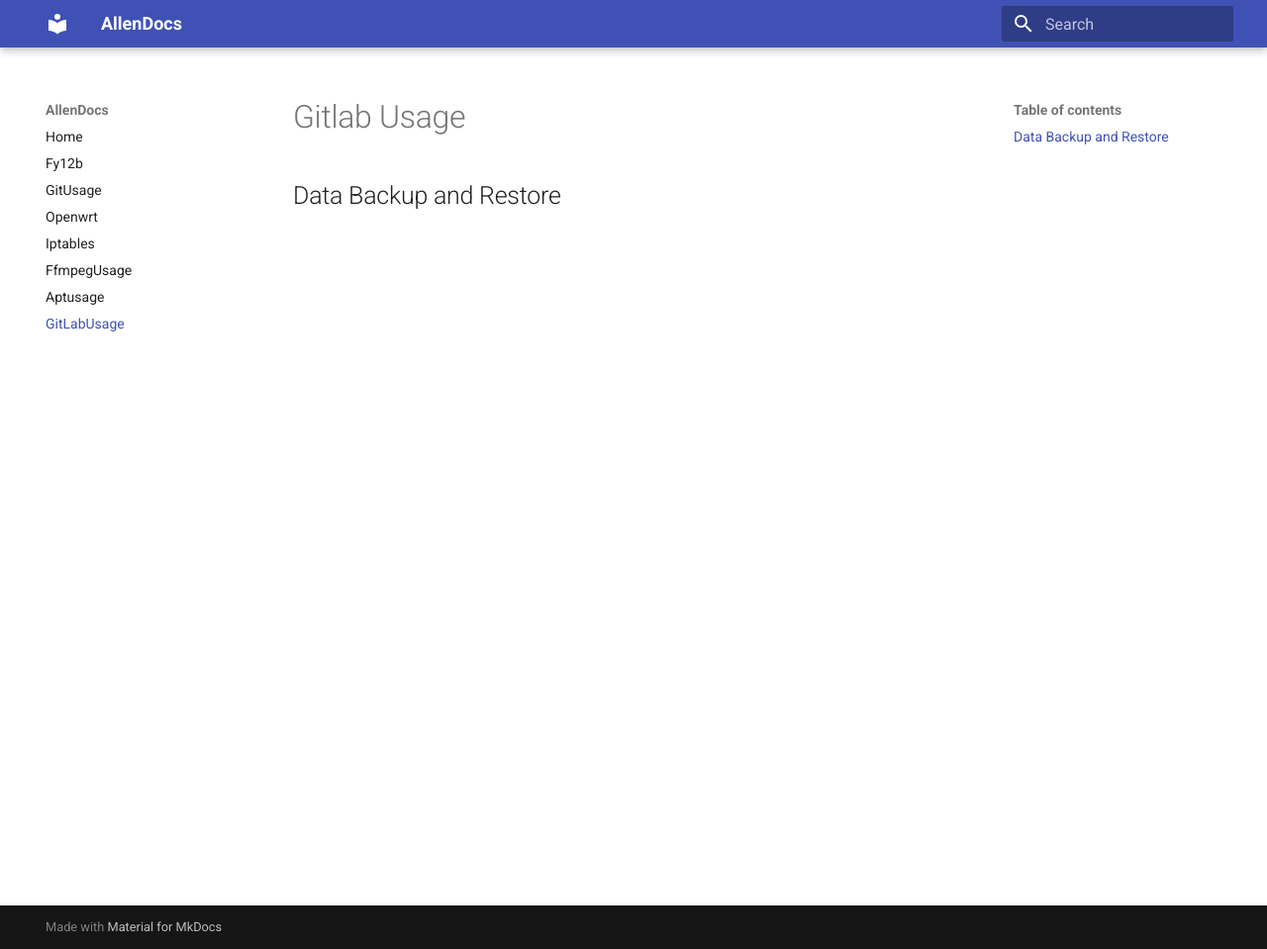
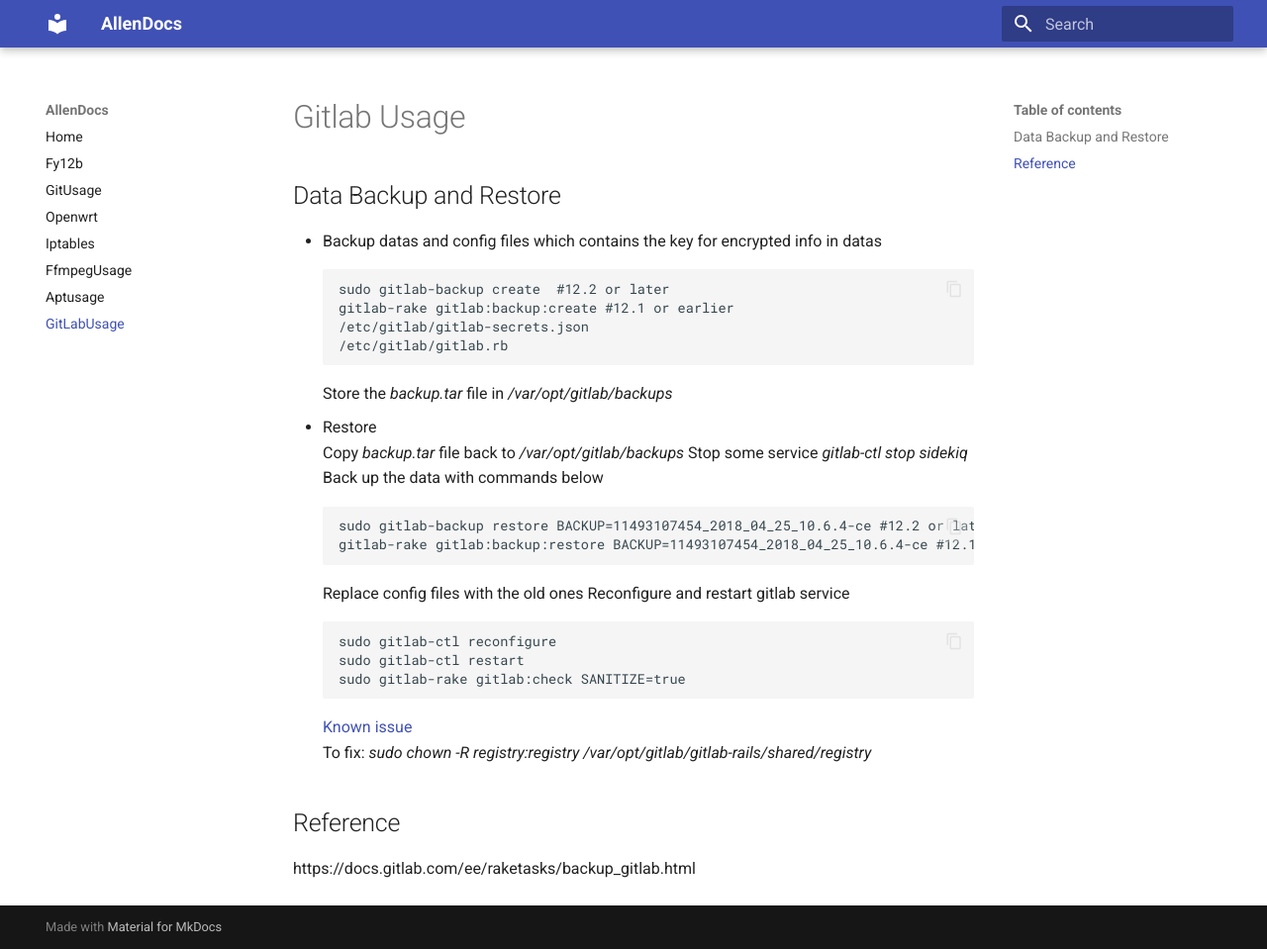
Before and after one commit to Ordinary-Capability/mydoc, an MkDocs documentation site: the page built from docs/gitlabusage.md, in a window 1280 px wide and 959 px high. Shown: the whole window at 99% size. Built offline with MkDocs 1.6.1 and Material for MkDocs 9.7.7, drawn with Linux system fonts in a browser that asks for light colours.

Commit message:
Update gitlabusage.md

````diff
--- a/docs/gitlabusage.md
+++ b/docs/gitlabusage.md
@@ -1,2 +1,31 @@
 # Gitlab Usage
 ##  Data Backup and Restore
+- Backup datas and config files which contains the key for encrypted info in datas
+```
+sudo gitlab-backup create  #12.2 or later
+gitlab-rake gitlab:backup:create #12.1 or earlier
+/etc/gitlab/gitlab-secrets.json
+/etc/gitlab/gitlab.rb
+```
+Store the *backup.tar* file in */var/opt/gitlab/backups*
+- Restore
+Copy *backup.tar* file back to */var/opt/gitlab/backups*
+Stop some service *gitlab-ctl stop sidekiq*
+Back up the data with commands below
+```
+sudo gitlab-backup restore BACKUP=11493107454_2018_04_25_10.6.4-ce #12.2 or later
+gitlab-rake gitlab:backup:restore BACKUP=11493107454_2018_04_25_10.6.4-ce #12.1 or earlier
+```
+Replace config files with the old ones
+Reconfigure and restart gitlab service
+```
+sudo gitlab-ctl reconfigure
+sudo gitlab-ctl restart
+sudo gitlab-rake gitlab:check SANITIZE=true
+```
+[Known issue](https://gitlab.com/gitlab-org/gitlab-foss/-/issues/62759/?_gl=1*novgys*_ga*MTg5NTc2OTUwNy4xNjc1MDcwNzkw*_ga_ENFH3X7M5Y*MTY3NTgzNzcyNy4xNy4xLjE2NzU4Mzk3NjEuMC4wLjA.)
+To fix: *sudo chown -R registry:registry /var/opt/gitlab/gitlab-rails/shared/registry*
+
+
+## Reference
+https://docs.gitlab.com/ee/raketasks/backup_gitlab.html
````
